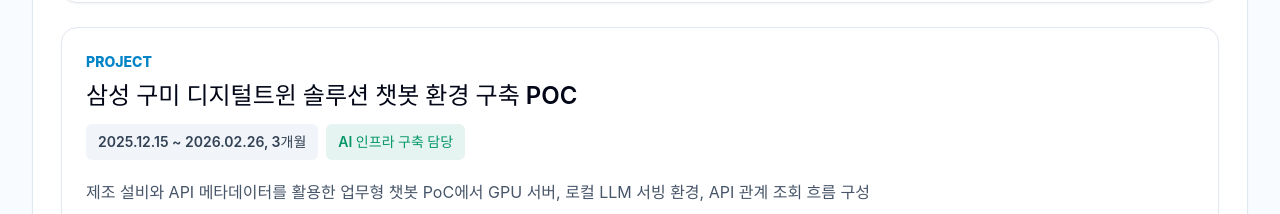
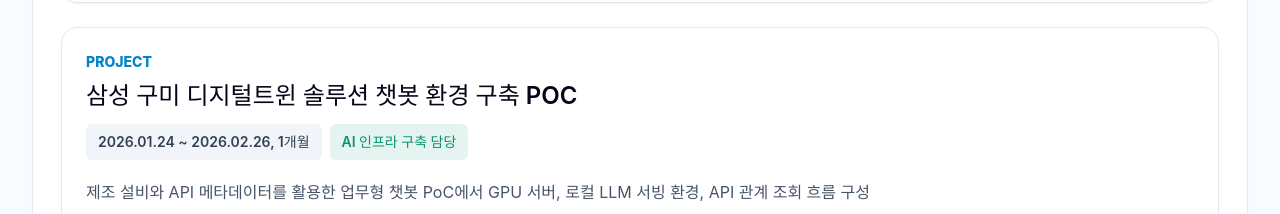
Before and after one commit to JANGSEOKHAN/JANGSEOKHAN.github.io, a React (Vite) app: page / in a window 1280 px wide. Shown: the part 5560-5774 px from the top of the page. Built offline with nearby package versions, Linux system fonts and the light colour scheme; a web font is replaced by a local one.

Commit message:
Correct chatbot POC period

```diff
--- a/src/data/profile.ts
+++ b/src/data/profile.ts
@@ -280,7 +280,7 @@ export const projects: Project[] = [
   {
     title: '삼성 구미 디지털트윈 솔루션 챗봇 환경 구축 POC',
     company: '메타넷디지털 주식회사',
-    period: '2025.12.15 ~ 2026.02.26, 3개월',
+    period: '2026.01.24 ~ 2026.02.26, 1개월',
     mainRole: 'AI 인프라 구축 담당',
     role: 'GPU 서버 운영, vLLM 로컬 서빙, Neo4j 기반 API 메타데이터 Graph DB 및 MCP 연계 흐름 구축',
     overview:
```
